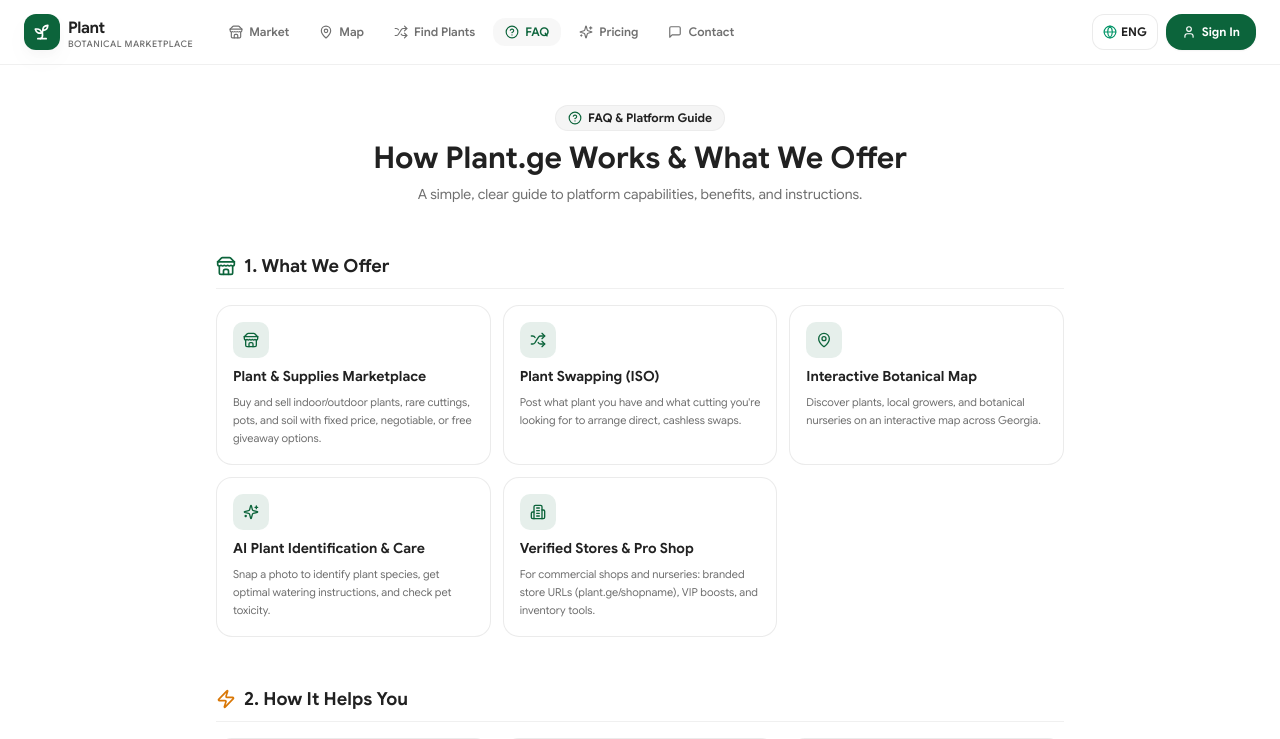
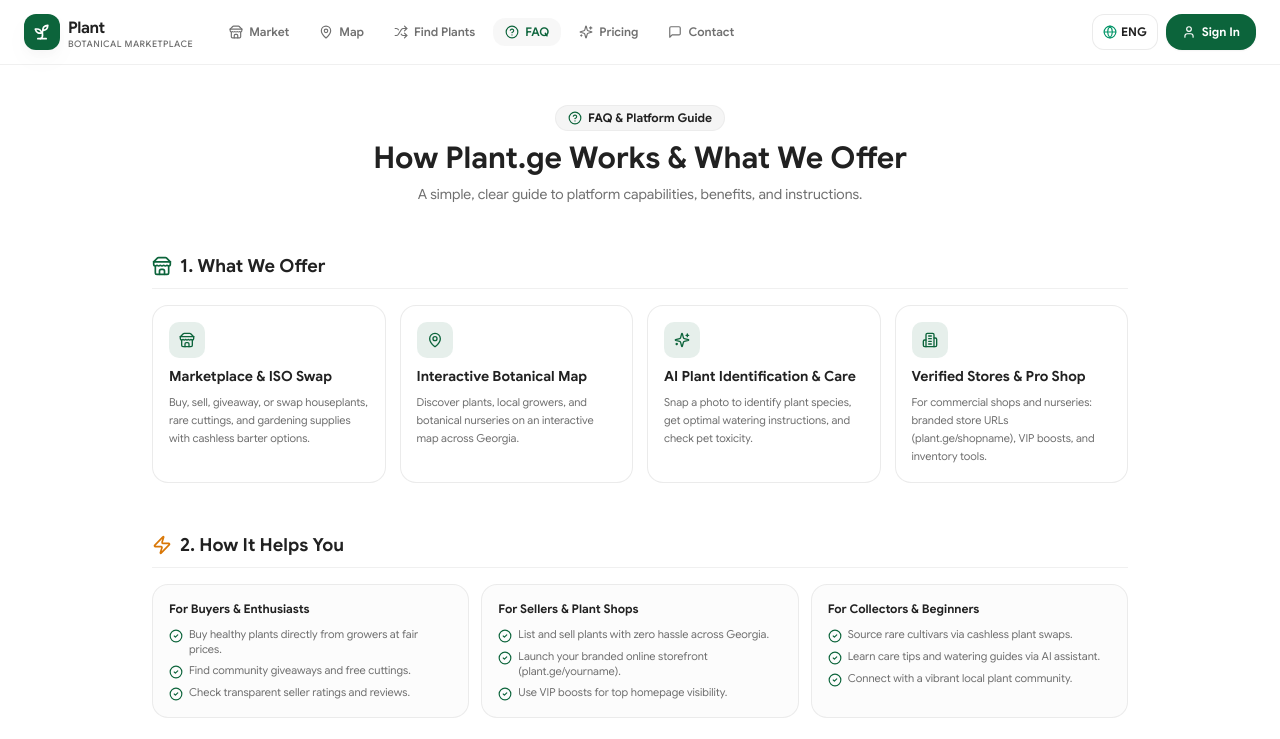
Before and after one commit to tokolejo/plant, a Next.js app: page /en/faq in a window 1280 px wide. Shown: the top 739 px of the page. Built offline with nearby package versions, Linux system fonts and the light colour scheme; no server answers; a web font is replaced by a local one.

Commit message:
feat: consolidate what we offer into exactly 4 unified cards on a single row

```diff
--- a/app/[locale]/(public)/faq/page.tsx
+++ b/app/[locale]/(public)/faq/page.tsx
@@ -28,41 +28,34 @@ export default function FAQPage() {
 
   const [openFaqIndex, setOpenFaqIndex] = React.useState<number | null>(0);
 
-  // 1. What We Offer
+  // 1. What We Offer (4 Unified Cards)
   const whatWeOffer = [
     {
       icon: Store,
-      title: isKa ? "მცენარეებისა & ინვენტარის მარკეტი" : "Plant & Supplies Marketplace",
+      title: isKa ? "მარკეტი & გაცვლა (ISO)" : "Marketplace & ISO Swap",
       desc: isKa
-        ? "ოთახისა და ეზოს მცენარეების, იშვიათი კალმების, ქოთნებისა და სასუქების ყიდვა-გაყიდვა ფიქსირებულ ფასად, შეთანხმებით ან უფასოდ გაჩუქებით."
-        : "Buy and sell indoor/outdoor plants, rare cuttings, pots, and soil with fixed price, negotiable, or free giveaway options.",
-    },
-    {
-      icon: Shuffle,
-      title: isKa ? "მცენარეების გაცვლა (ISO Swap)" : "Plant Swapping (ISO)",
-      desc: isKa
-        ? "სასურველი მცენარის მოძიება და პირდაპირი ბარტერი თანხის გარეშე. განათავსეთ რა მცენარე გაქვთ და რაში გსურთ მისი გაცვლა."
-        : "Post what plant you have and what cutting you're looking for to arrange direct, cashless swaps.",
+        ? "ოთახისა და ეზოს მცენარეების, იშვიათი კალმებისა და ინვენტარის ყიდვა, გაყიდვა, გაჩუქება ან პირდაპირი ბარტერი თანხის გარეშე."
+        : "Buy, sell, giveaway, or swap houseplants, rare cuttings, and gardening supplies with cashless barter options.",
     },
     {
       icon: MapPin,
-      title: isKa ? "ინტერაქტიული ბოტანიკური რუკა" : "Interactive Botanical Map",
+      title: isKa ? "ბოტანიკური რუკა" : "Interactive Botanical Map",
       desc: isKa
         ? "მცენარეების, ორანჟერეებისა და კოლექციონერების მოძიება ლოკაციით თქვენს უბანსა თუ ქალაქში (თბილისი, ბათუმი, ქუთაისი და სხვ.)."
         : "Discover plants, local growers, and botanical nurseries on an interactive map across Georgia.",
     },
     {
       icon: Sparkles,
-      title: isKa ? "AI ამოცნობა & მოვლის რჩევები" : "AI Plant Identification & Care",
+      title: isKa ? "AI ამოცნობა & მოვლა" : "AI Plant Identification & Care",
       desc: isKa
-        ? "ფოტოს ატვირთვით მცენარის ჯიშის მომენტალური დადგენა, მორწყვის გრაფიკი და ცხოველებისთვის უსაფრთხოების (Pet-Friendly) შემოწმება."
+        ? "ფოტოს ატვირთვით ჯიშის მომენტალური დადგენა, მორწყვის რეკომენდაციები და ცხოველებისთვის უსაფრთხოების (Pet-Friendly) შემოწმება."
         : "Snap a photo to identify plant species, get optimal watering instructions, and check pet toxicity.",
     },
     {
       icon: Building2,
-      title: isKa ? "ონლაინ მაღაზიები & Pro პაკეტები" : "Verified Stores & Pro Shop",
+      title: isKa ? "მაღაზიები & Pro პაკეტები" : "Verified Stores & Pro Shop",
       desc: isKa
-        ? "ყვავილების მაღაზიებისთვის და ორანჟერეებისთვის: საკუთარი ბრენდირებული გვერდი (plant.ge/shopname), VIP ბუსტები და ანალიტიკა."
+        ? "ყვავილების მაღაზიებისა და ორანჟერეებისთვის: საკუთარი ონლაინ ვიტრინა (plant.ge/shopname), VIP ბუსტები და გაყიდვების მართვა."
         : "For commercial shops and nurseries: branded store URLs (plant.ge/shopname), VIP boosts, and inventory tools.",
     },
   ];
@@ -174,7 +167,7 @@ export default function FAQPage() {
 
   return (
     <div className="min-h-screen bg-background py-6 sm:py-10">
-      <div className="container mx-auto px-4 sm:px-6 max-w-4xl space-y-8 sm:space-y-12">
+      <div className="container mx-auto px-4 sm:px-6 max-w-5xl space-y-8 sm:space-y-12">
 
         {/* ═══ Header ═══ */}
         <div className="text-center space-y-2 max-w-2xl mx-auto">
@@ -201,13 +194,13 @@ export default function FAQPage() {
             </h2>
           </div>
 
-          <div className="grid grid-cols-1 sm:grid-cols-2 lg:grid-cols-3 gap-3">
+          <div className="grid grid-cols-1 sm:grid-cols-2 lg:grid-cols-4 gap-3.5">
             {whatWeOffer.map((item, i) => {
               const Icon = item.icon;
               return (
                 <div
                   key={i}
-                  className="p-4 rounded-[16px] border border-border/80 bg-card shadow-2xs space-y-2 flex flex-col justify-between"
+                  className="p-4 rounded-[16px] border border-border/80 bg-card shadow-2xs space-y-2 flex flex-col justify-between hover:border-primary/40 transition-colors"
                 >
                   <div className="space-y-2">
                     <div className="h-9 w-9 rounded-[10px] bg-primary/10 text-primary flex items-center justify-center">
```
